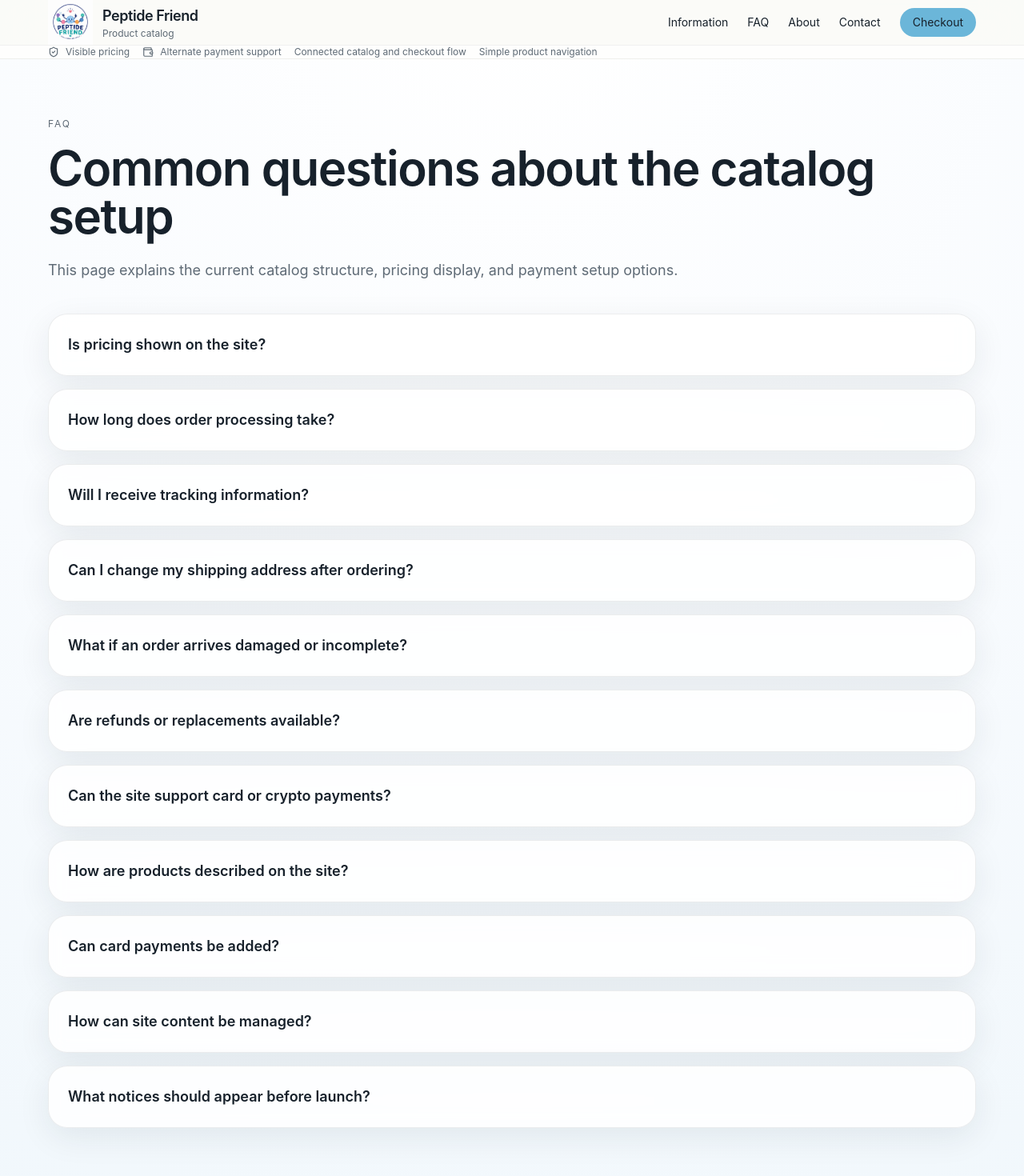
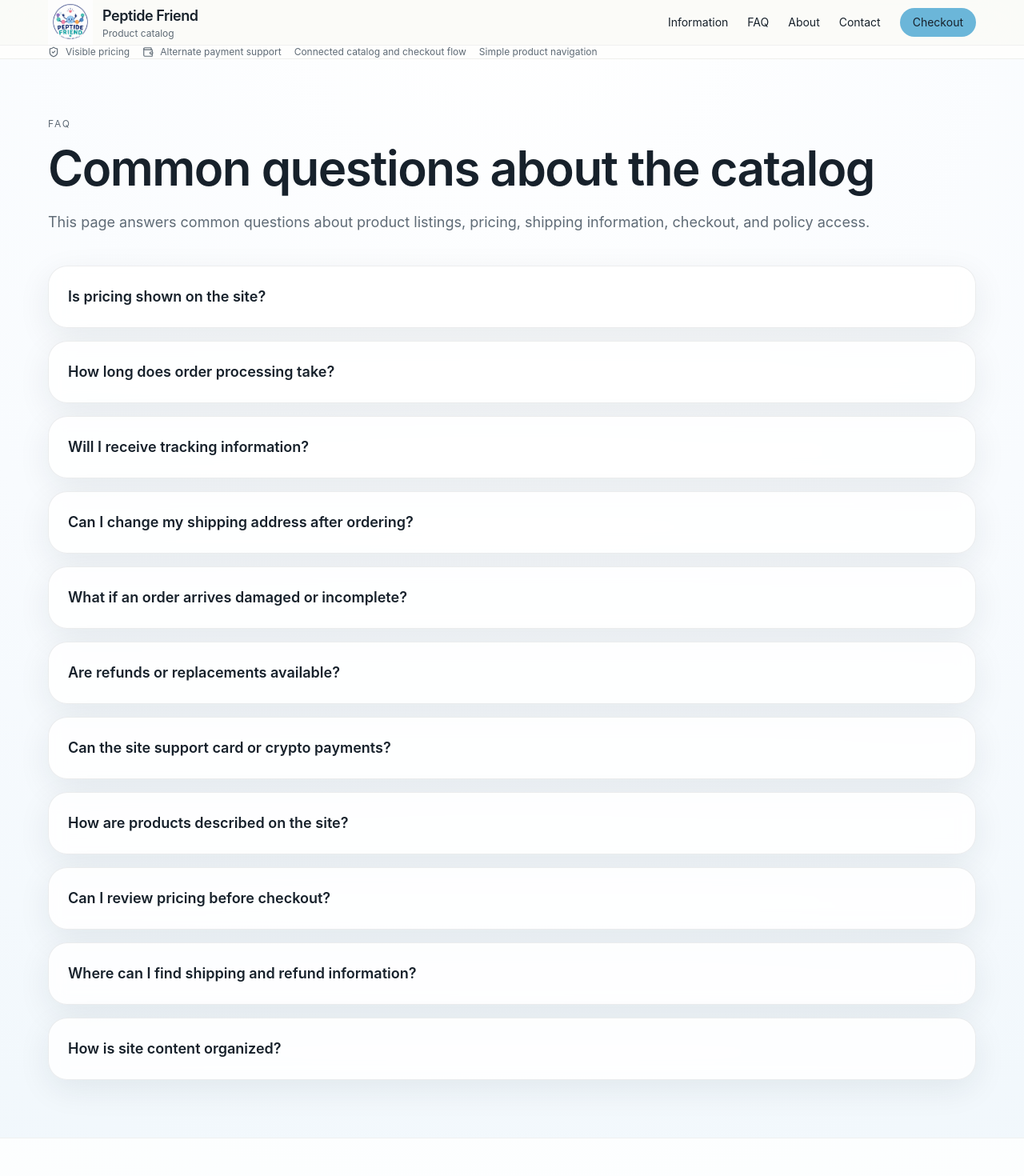
Before and after one commit to lexiefox2000-boop/peptide-wellness-site, a Next.js app: page /faq in a window 1280 px wide. Shown: the top 1470 px of the page at 80% size. Built offline with nearby package versions, Linux system fonts and the light colour scheme.

Commit message:
clean faq page copy

```diff
--- a/app/faq/page.tsx
+++ b/app/faq/page.tsx
@@ -6,28 +6,28 @@ export default function FaqPage() {
       <div className="container max-w-4xl">
         <div className="eyebrow">FAQ</div>
         <h1 className="mt-4 text-4xl font-semibold tracking-tight md:text-6xl">
-          Common questions about the catalog setup
+          Common questions about the catalog
         </h1>
 
         <p className="mt-6 text-lg text-[var(--muted)]">
-          This page explains the current catalog structure, pricing display, and
-          payment setup options.
+          This page answers common questions about product listings, pricing,
+          shipping information, checkout, and policy access.
         </p>
 
         <div className="mt-10 space-y-4">
           {faqs
             .concat([
               {
-                q: "Can card payments be added?",
-                a: "Yes. A hosted card checkout or payment link can be connected when the final payment flow is ready.",
+                q: "Can I review pricing before checkout?",
+                a: "Yes. Product pricing is displayed directly within the catalog and remains visible as you move into product detail and checkout pages.",
               },
               {
-                q: "How can site content be managed?",
-                a: "Product listings, FAQ entries, and supporting page content can be managed through a simple content or database setup as the project evolves.",
+                q: "Where can I find shipping and refund information?",
+                a: "Shipping, refunds, privacy, and terms are available through the site’s policy pages so key information is easy to access while browsing.",
               },
               {
-                q: "What notices should appear before launch?",
-                a: "Include catalog notices, product handling information, and any final reviewed compliance language on the landing, product, and checkout pages.",
+                q: "How is site content organized?",
+                a: "Product listings, FAQ entries, policy pages, and checkout content are structured to keep the storefront easier to scan and navigate.",
               },
             ])
             .map((faq) => (
```
